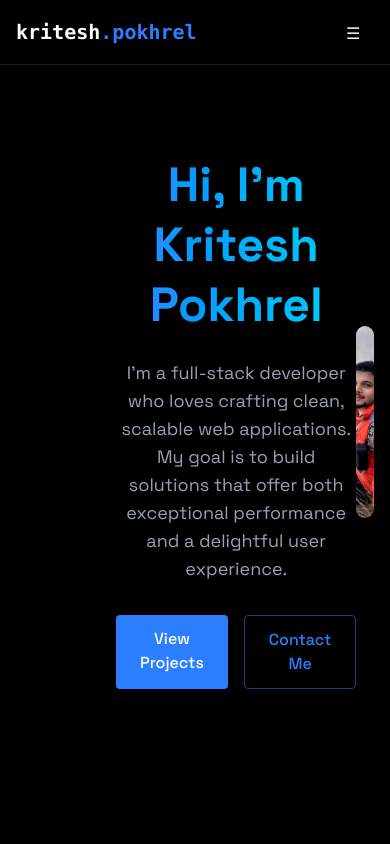
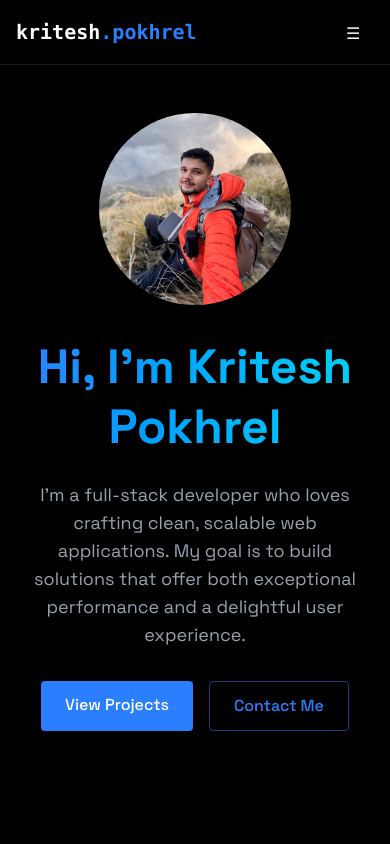
Before and after one commit to kriteshpokhrel/portfolio-react, a React (Vite) app: page / in a window 390 px wide. Shown: the top 844 px of the page. Built offline with nearby package versions, Linux system fonts and the light colour scheme.

Commit message:
responsiveness on mobile fixed

```diff
--- a/src/components/sections/Home.jsx
+++ b/src/components/sections/Home.jsx
@@ -7,9 +7,9 @@ export const Home = () => {
       className="min-h-screen flex items-center justify-center relative px-4"
     >
       <RevealOnScroll>
-        <div className="flex items-center justify-between w-full max-w-7xl mx-auto">
+        <div className="flex flex-col md:flex-row items-center justify-between w-full max-w-7xl mx-auto">
           {/* Text Section */}
-          <div className="text-center z-10 flex-1 pl-[100px]">
+          <div className="text-center z-10 flex-1 md:pl-[100px] order-2 md:order-1">
             <h1 className="text-5xl md:text-7xl font-bold mb-6 bg-gradient-to-r from-blue-500 to-cyan-400 bg-clip-text text-transparent leading-tight">
               Hi, I'm Kritesh Pokhrel
             </h1>
@@ -38,9 +38,9 @@ export const Home = () => {
           </div>
 
           {/* Image Section */}
-          <div className="flex-1 flex justify-center">
+          <div className="flex-1 flex justify-center mb-8 md:mb-0 order-1 md:order-2">
             <img
-              src="/kritesh.jpg" // Path to image in public folder
+              src="/kritesh.jpg"
               alt="Kritesh Pokhrel"
               className="w-48 h-48 md:w-90 md:h-90 rounded-full object-cover shadow-lg"
             />
```
